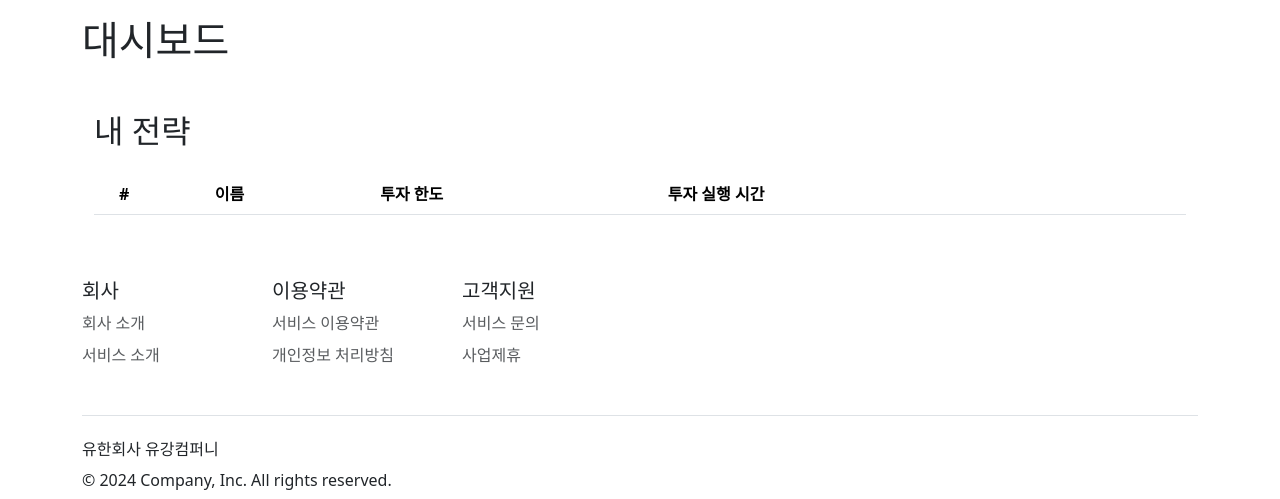
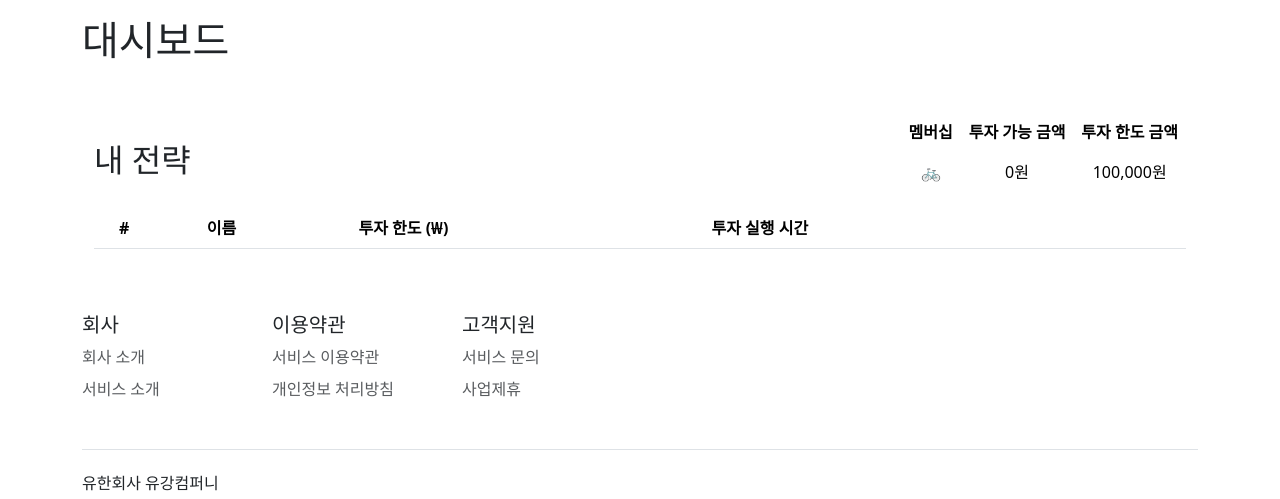
Before and after one commit to leetusik/offbit, a Flask app: page /my/dashboard in a window 1280 px wide. Shown: the part 56-555 px from the top of the page. Run offline with Flask 3, Linux system fonts and the light colour scheme; the visitor is signed in with stand-in values (Sample User, id 1); lists and menus that the app fills with data are empty; some libraries are stand-ins or nearby versions.

Commit message:
add investing features more rational. and api setting fix more secure?

```diff
--- a/app/auth/routes.py
+++ b/app/auth/routes.py
@@ -29,6 +29,7 @@ def login():
             flash("유효하지 않은 이메일 혹은 비밀번호 입니다")
             return redirect(url_for("auth.login"))
         login_user(user, remember=form.remember_me.data)
+        user.update_available()
         next_page = request.args.get("next")
         if not next_page or urlsplit(next_page).netloc != "":
             next_page = url_for("main.index")
--- a/app/templates/user/dashboard.html
+++ b/app/templates/user/dashboard.html
@@ -22,19 +22,55 @@
     .hidden_time {
         display: none;
     }
+
+    .investing_limit_info {
+        table-layout: auto;
+        width: auto;
+    }
+    .uniform-row {
+        display: table-row;
+        height: 80px; /* Set this to the maximum height you want */
+    }
+
     </style>
 {% endblock %}
 {% block content %}
     <h1>대시보드</h1>
     <div class="container mt-5">
-        <h2 class="mb-4">내 전략</h2>
+        <div class="row align-items-center justify-content-between">
+            <!-- Column for Title "내 전략" -->
+            <div class="col-md-6">
+                <h2 class="mb-0">내 전략</h2>
+                <!-- Set margin-bottom to 0 to remove the gap -->
+            </div>
+            <!-- Column for membership info and table, aligned right -->
+            <div class="col-md-auto col-12 text-md-end text-start mt-3 mt-md-0">
+                <table class="table table-borderless text-center align-middle investing_limit_info">
+                    <thead>
+                        <tr>
+                            <th scope="col">멤버십</th>
+                            <th scope="col">투자 가능 금액</th>
+                            <th scope="col">투자 한도 금액</th>
+                        </tr>
+                    </thead>
+                    <tbody>
+                        <tr>
+                            <td>{{ membership_dic[current_user.membership_type.value] }}</td>
+                            <td>{{ format_integer(current_user.available) }}원</td>
+                            <td>{{ format_integer(current_user.upper_limit) }}원</td>
+                        </tr>
+                    </tbody>
+                </table>
+            </div>
+        </div>
+        <!-- The rest of the content goes below -->
         <table class="table table-hover align-middle">
             <thead>
                 <tr>
                     <th scope="col" class="more-tight"></th>
                     <th scope="col">#</th>
                     <th scope="col">이름</th>
-                    <th scope="col" class="d-none d-md-table-cell">투자 한도</th>
+                    <th scope="col" class="d-none d-md-table-cell">투자 한도 (₩)</th>
                     <th scope="col" class="d-none d-md-table-cell">투자 실행 시간</th>
                     <th scope="col"></th>
                     <th scope="col"></th>
@@ -42,7 +78,7 @@
             </thead>
             <tbody>
                 {% for user_strategy in user_strategies %}
-                    <tr>
+                    <tr class="uniform-row">
                         <th scope="row" class="more-tight">
                             <form action="{{ url_for('user.remove_from_strategies', name=user_strategy.strategy.name) }}"
                                   method="post">
@@ -54,7 +90,7 @@
                         <td>{{ user_strategy.strategy.name }}</td>
                         <td class="d-none d-md-table-cell">
                             {% if user_strategy.investing_limit %}
-                                <span>{{ user_strategy.investing_limit }}</span>
+                                <span>{{ format_integer(user_strategy.investing_limit) }}</span>
                             {% else %}
                                 <span>X</span>
                             {% endif %}
@@ -68,8 +104,22 @@
                             {% endif %}
                         </td>
                         <td>
-                            <a href="{{ url_for('user.set_strategy', name=user_strategy.strategy.name) }}"
-                               class="btn btn-primary">설정</a>
+                            {% if not user_strategy.active %}
+                                <a href="{{ url_for('user.set_strategy', name=user_strategy.strategy.name) }}"
+                                   class="btn btn-primary">설정</a>
+                            {% else %}
+                                {% if user_strategy.holding_position %}
+                                    <div>
+                                        <p class="mb-1">매도대기</p>
+                                        <p class="text-muted small">({{ user_strategy.sell_needed }} BTC)</p>
+                                    </div>
+                                {% else %}
+                                    <div>
+                                        <p class="mb-1">매수대기</p>
+                                        <p class="text-muted small">({{ format_integer(user_strategy.investing_limit) }}원)</p>
+                                    </div>
+                                {% endif %}
+                            {% endif %}
                         </td>
                         <td>
                             {% if user_strategy.investing_limit != 0 and user_strategy.execution_time != None and not user_strategy.active %}
--- a/app/templates/user/set_api_key.html
+++ b/app/templates/user/set_api_key.html
@@ -2,5 +2,9 @@
 {% import "bootstrap_wtf.html" as wtf %}
 {% block content %}
     <h1>API Key 연동하기</h1>
+    <p>
+        서버의 IP 주소: <strong>{{ server_ip }}</strong>
+    </p>
+    <p>이 IP 주소를 Upbit 계정의 화이트리스트에 추가한 후 API 키를 연동하세요.</p>
     {{ wtf.quick_form(form) }}
 {% endblock %}
--- a/app/templates/user/set_strategy.html
+++ b/app/templates/user/set_strategy.html
@@ -9,6 +9,9 @@
     document.addEventListener("DOMContentLoaded", function () {
         // Get the user's timezone using JavaScript
         const timezone = Intl.DateTimeFormat().resolvedOptions().timeZone;
+
+        const execution_time_label = document.getElementById("execution_time")
+        execution_time_label.innerText = execution_time_label.innerText + ` (시간대: ${timezone})`
 
         // Get the input field with id="execution_time"
         const executionTimeInput = document.querySelector('input#execution_time');
--- a/app/user/forms.py
+++ b/app/user/forms.py
@@ -20,6 +20,7 @@ from wtforms.validators import (
     Email,
     EqualTo,
     Length,
+    NumberRange,
     Optional,
     Regexp,
     ValidationError,
@@ -55,7 +56,7 @@ class UserResetPasswordForm(FlaskForm):
 class SetAPIKeyForm(FlaskForm):
     platform = SelectField(
         "Platform",
-        choices=[("upbit", "Upbit"), ("bithumb", "Bithumb")],
+        choices=[("upbit", "Upbit")],
         default="upbit",
         validators=[DataRequired()],
     )
@@ -72,7 +73,15 @@ class SetAPIKeyForm(FlaskForm):
 
 
 class SetUserStrategyForm(FlaskForm):
-    investing_limit = IntegerField("전략 투자금 한도", validators=[DataRequired()])
+    investing_limit = IntegerField(
+        "전략 투자금 한도",
+        validators=[
+            DataRequired(),
+            NumberRange(
+                min=10000, message="투자금은 10,000원 이상부터 설정 가능합니다."
+            ),
+        ],
+    )
     execution_time = TimeField(
         "투자 기준 시간",
         # format="%H:%M:%S",  # This ensures input is in HH:MM:SS format
--- a/app/user/routes.py
+++ b/app/user/routes.py
@@ -1,6 +1,8 @@
 from datetime import datetime
 
 import pytz
+
+# import requests
 import sqlalchemy as sa
 from flask import flash, redirect, render_template, request, session, url_for
 from flask_login import current_user, login_required, logout_user
@@ -15,14 +17,22 @@ from app.user.forms import (
     StartUserStrategyForm,
     UserResetPasswordForm,
 )
+from app.utils.formatter import format_integer
 
-# from app.user.forms import
+# # Function to get the server's public IP address
+# def get_public_ip():
+#     try:
+#         # This service returns the public IP address of the server
+#         return requests.get("https://api.ipify.org").text
+#     except requests.RequestException:
+#         return None  # Handle failure to get the IP
 
 
 @bp.route("/info")
 @login_required
 def user_info():
-    return render_template("user/info.html", user=current_user)
+    form_e = EmptyForm()
+    return render_template("user/info.html", user=current_user, form_e=form_e)
 
 
 @bp.route("/reset_password", methods=["GET", "POST"])
@@ -43,6 +53,7 @@ def user_reset_password():
 @login_required
 def set_api_key():
     form = SetAPIKeyForm()
+    server_ip = "61.73.154.79"
     if form.validate_on_submit():
         upbit_selected = form.platform.data == "upbit"
         if upbit_selected:
@@ -55,19 +66,40 @@ def set_api_key():
                 api_key_secret=api_key_secret,
                 expiration_date=expiration_date,
             )
+            try:
+                upbit = current_user.create_upbit_client()
+                balance = upbit.get_balances()
 
-            # Save changes to the database
-            db.session.commit()
+                # Check if there is an error in the balance response
+                if isinstance(balance, dict) and "error" in balance:
+                    error_name = balance["error"]["name"]
+                    if error_name == "no_authorization_ip":
+                        flash(
+                            "API 연동에 실패했습니다. 서버 IP 주소를 업비트 화이트리스트에 등록해주세요.",
+                            "danger",
+                        )
+                        db.session.rollback()
+                        return redirect(
+                            url_for("user.set_api_key")
+                        )  # Redirect or handle as needed
 
-            flash("API가 성공적으로 연동되었습니다.")
-        return redirect(url_for("user.user_info"))
-    return render_template("user/set_api_key.html", form=form)
+                flash("API가 성공적으로 연동되었습니다.")
+                # Save changes to the database
+                db.session.commit()
+                return redirect(url_for("user.user_info"))
+
+            except:
+                flash("API가 연동에 실패했습니다. 올바른 키 값을 입력해주세요.")
+                db.session.rollback()
+                return redirect(url_for("user.set_api_key"))
+    return render_template("user/set_api_key.html", form=form, server_ip=server_ip)
 
 
 @bp.route("/dashboard", methods=["GET", "POST"])
 @login_required
 def dashboard():
     # Get all strategies for the current user
+    membership_dic = {"bike": "🚲", "motorcycle": "🛵", "car": "🚗", "airplane": "🛩️"}
     user_strategies = list(
         db.session.scalars(
             sa.select(UserStrategy).where(UserStrategy.user_id == current_user.id)
@@ -83,43 +115,50 @@ def dashboard():
         # Set the hidden field with the user strategy ID
         form.strategy_id.data = user_strategy.id
         # Process the form if it's submitted
-        if form.validate_on_submit() and form.strategy_id.data == user_strategy.id:
+        # if form.validate_on_submit() and form.strategy_id.data == user_strategy.id:
+        if form.validate_on_submit() and form.strategy_id.data == int(
+            request.form.get("strategy_id")
+        ):
             if form.choice.data == "코인 보유":
                 user_strategy.sell_needed = form.coin_amount.data
                 user_strategy.holding_position = True
                 db.session.commit()
-
-            status, message = (
-                user_strategy.activate()
-            )  # Activate strategy after selling is set
-            if status:
-                flash(
-                    f"{user_strategy.strategy.name} 전략이 성공적으로 활성화 되었습니다."
-                )
-            elif message == "no data":
-                flash(
-                    f"{user_strategy.strategy.name} 전략의 데이터가 아직 준비되지 않았어요. 잠시 후에 다시 시도해주세요."
-                )
-            elif message == "no money":
-                flash(
-                    f"{user_strategy.strategy.name} 전략을 실행하기 위한 전략 투자금이 현재 투자 가능한 잔액보다 높아요."
-                )
             else:
-                flash(
-                    f"{user_strategy.strategy.name} 전략이 알 수 없는 오류로 활성화에 실패했습니다."
-                )
+                user_strategy.sell_needed = 0
+                user_strategy.holding_position = False
+                db.session.commit()
+            try:
+                status, message = (
+                    user_strategy.activate()
+                )  # Activate strategy after selling is set
+                if status:
+                    flash(
+                        f"{user_strategy.strategy.name} 전략이 성공적으로 활성화 되었습니다."
+                    )
+                elif message == "no data":
+                    flash(
+                        f"{user_strategy.strategy.name} 전략의 데이터가 아직 준비되지 않았어요. 잠시 후에 다시 시도해주세요."
+                    )
+                else:
+                    flash(
+                        f"{user_strategy.strategy.name} 전략이 알 수 없는 오류로 활성화에 실패했습니다."
+                    )
+            except ValueError as e:
+                # no money
+                flash(str(e))
 
             return redirect(url_for("user.dashboard"))
 
         # Store the form associated with the strategy ID
         forms[user_strategy.id] = form
-
     return render_template(
         "user/dashboard.html",
         title="대시보드",
         user_strategies=user_strategies,
         forms=forms,
         form_e=form_e,
+        format_integer=format_integer,
+        membership_dic=membership_dic,
     )
 
 
@@ -127,7 +166,9 @@ def dashboard():
 @login_required
 def set_strategy(name):
     user_strategy = db.first_or_404(
-        sa.select(UserStrategy).where(UserStrategy.strategy.has(name=name))
+        sa.select(UserStrategy)
+        .where(UserStrategy.strategy.has(name=name))
+        .where(UserStrategy.user_id == current_user.id)
     )
     pre_data = {
         "investing_limit": user_strategy.investing_limit,
@@ -205,3 +246,36 @@ def deactivate_user_strategy(user_strategy_id):
     user_strategy.deactivate()
     flash(f"{user_strategy.strategy.name} 전략을 성공적으로 중지했습니다.")
     return redirect(url_for("user.dashboard"))
+
+
+@bp.route("/no_setting_while_investing", methods=["POST"])
+def no_setting_while_investing():
+    flash(
+        "투자 중에는 투자 설정을 변경할 수 없어요. 먼저 투자를 중지한 후에 설정을 변경해주세요."
+    )
+    return redirect(url_for("user.dashboard"))
+
+
+@bp.route("/set_timezone", methods=["POST"])
+@login_required
+def set_timezone():
+    data = request.get_json()
+    timezone = data.get("timezone")
+    # Store the timezone in the session or the current user object
+    session["timezone"] = timezone
+    return "", 204  # Empty response with HTTP status 204 (No Content)
+
+
+@bp.route("/unset_api_key", methods=["POST"])
+@login_required
+def unset_api_key():
+    # Unset the API key fields for the current user
+    current_user.open_api_key_access_upbit = None
+    current_user.open_api_key_secret_upbit = None
+    current_user.api_key_expiration_upbit = None
+
+    # Save changes to the database
+    db.session.commit()
+
+    flash("API 연동이 성공적으로 해제되었습니다.", "success")
+    return redirect(url_for("user.user_info"))
--- /dev/null
+++ b/app/utils/formatter.py
@@ -0,0 +1,3 @@
+def format_integer(number):
+    # Format the integer with commas as thousand separators
+    return f"{number:,}"
```
Also changed, not shown: app/models.py (+29 -23 lines), app/templates/user/info.html (+8 -3 lines), README.md, 1 other file.
